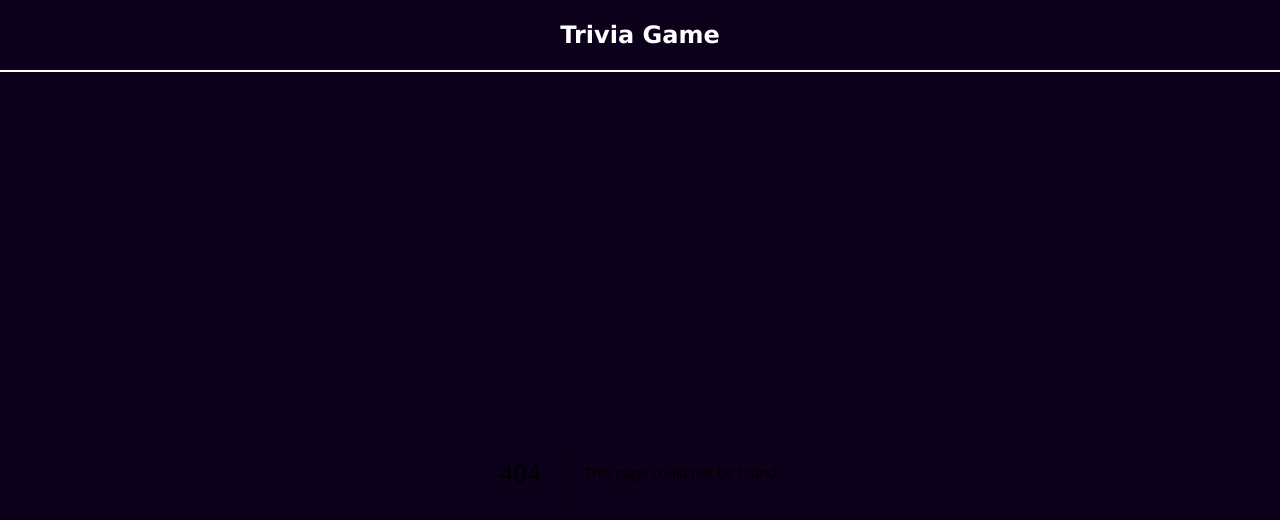
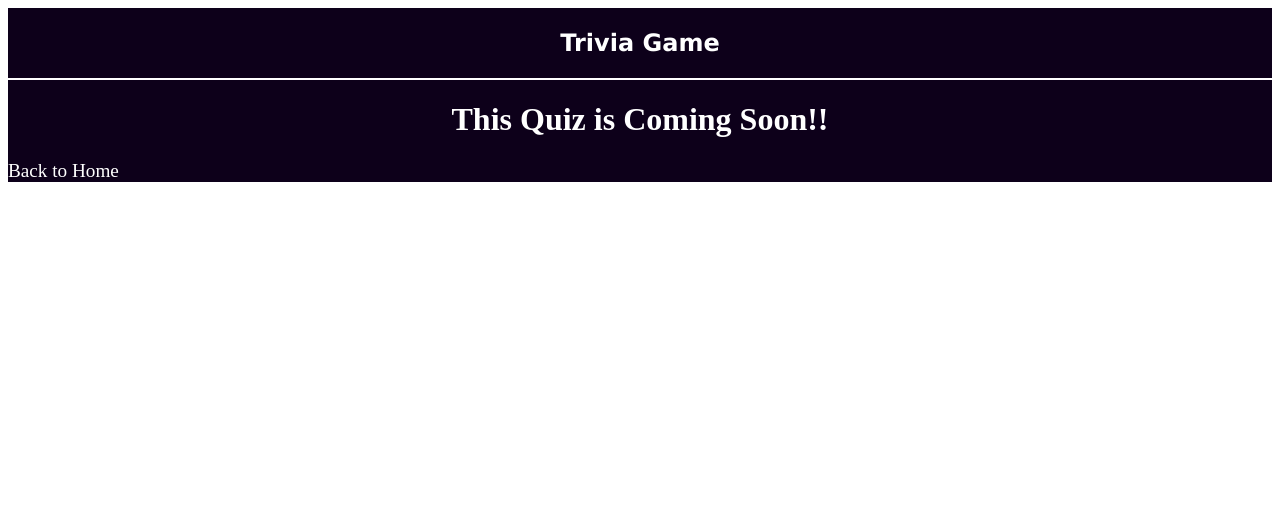
Before and after one commit to Reece-Morgan/trivia-game, a Next.js app: page /coming-soon in a window 1280 px wide. Before the commit this address had no page. Shown: the top 520 px of the page. Built offline with nearby package versions, Linux system fonts and the light colour scheme.

Commit message:
created coming soon page

```diff
--- /dev/null
+++ b/app/coming-soon/page.tsx
@@ -0,0 +1,33 @@
+'use client'
+import styled from "styled-components";
+import { breakpointValues } from "@settings";
+import Link from "next/link";
+
+export default function ComingSoon() {
+  return (
+    <Wrapper>
+      <Title>This Quiz is Coming Soon!!</Title>
+      <StyledLink href='/'>Back to Home</StyledLink>
+    </Wrapper>
+  )
+}
+
+const Wrapper = styled.div`
+  max-width: ${breakpointValues.lg};
+  margin: 0 auto;
+  color: #fff;
+`;
+
+const Title = styled.h1`
+  text-align: center;
+`;
+
+const StyledLink = styled(Link)`
+  color: #fff;
+  text-decoration: none;
+  cursor: pointer;
+  font-size: 1.2em;
+  &:hover {
+    text-decoration: underline;
+  }
+`;
```
Also changed, not shown: app/page.tsx (+18 -1 lines).
